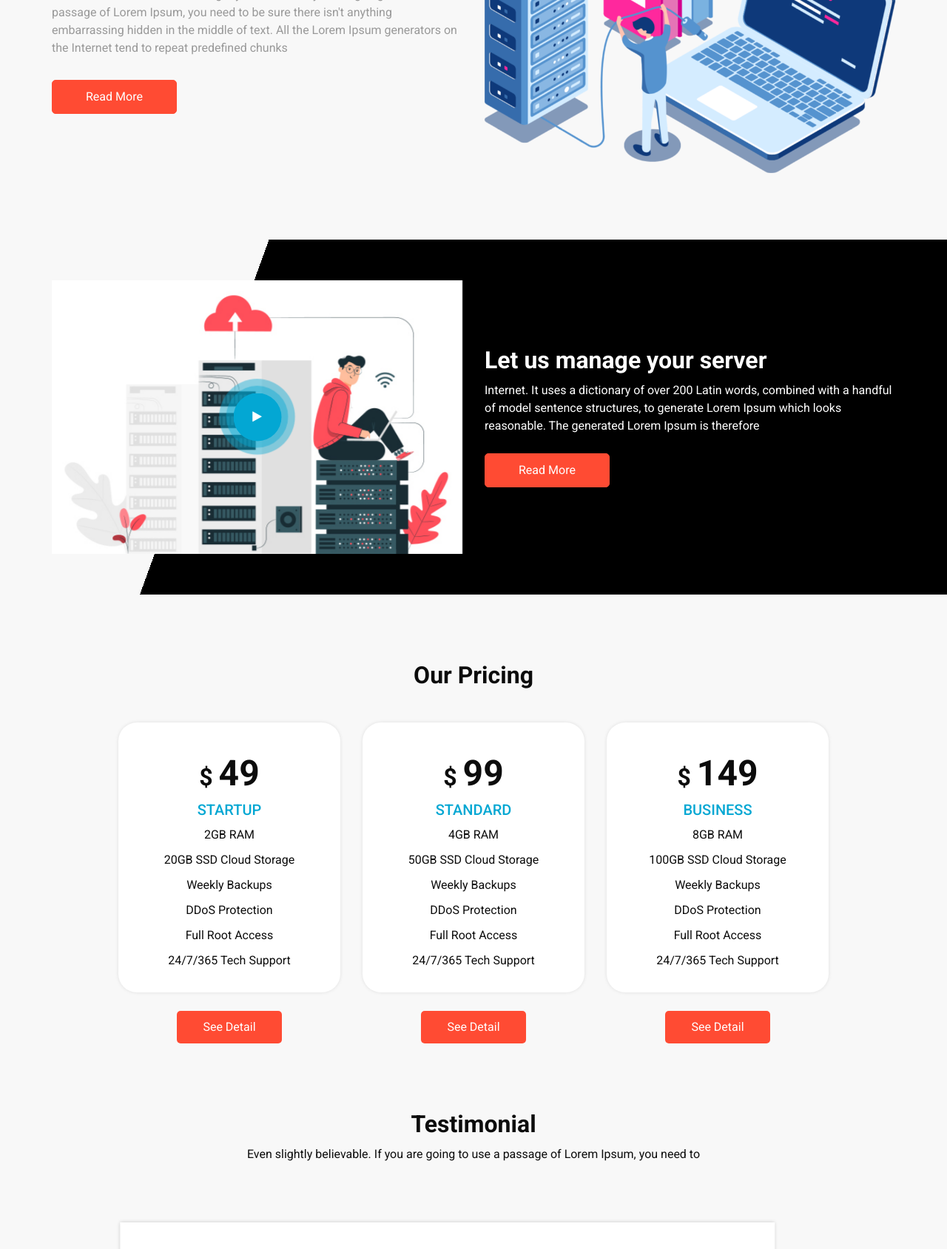
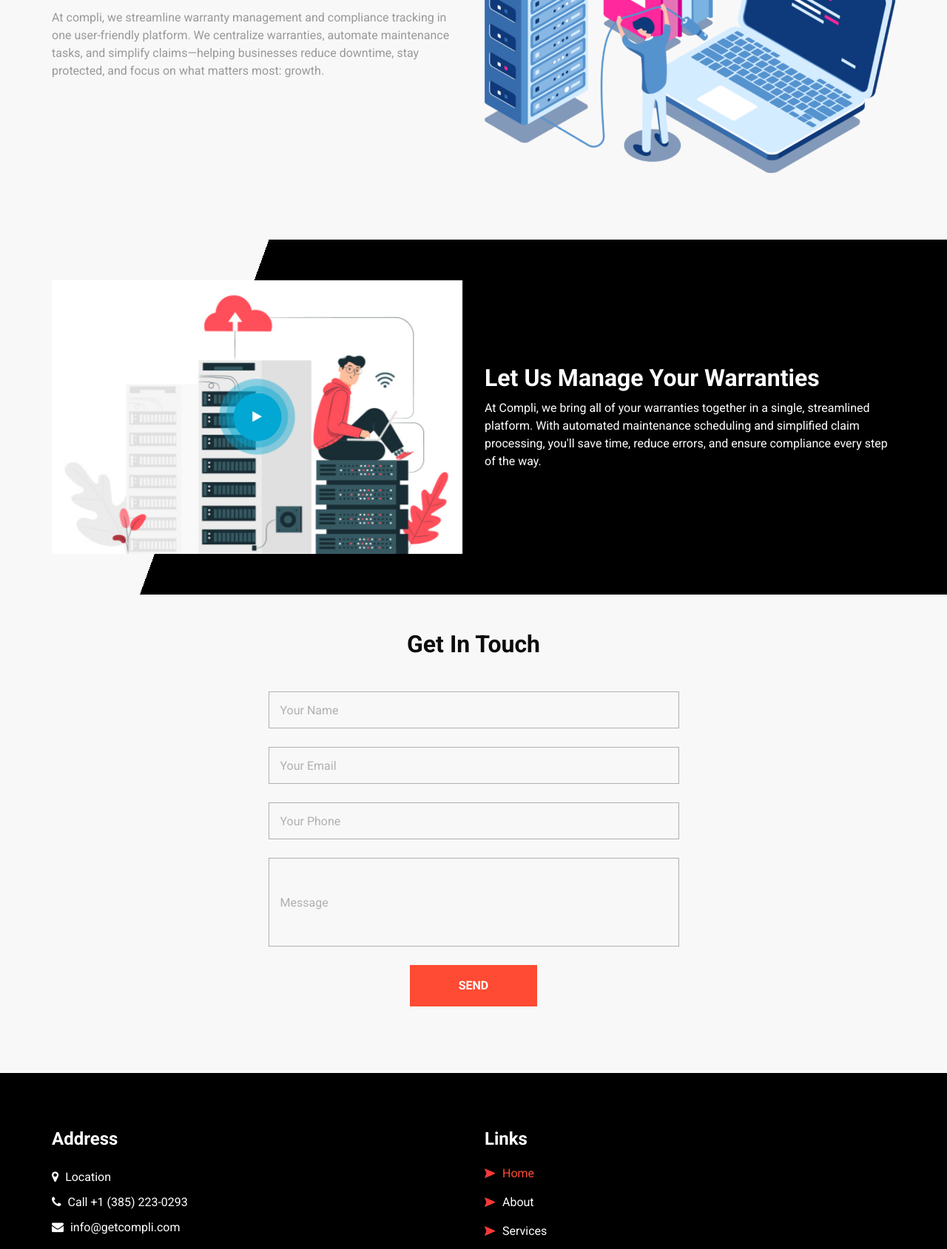
Before and after one commit to Clownputer-SB04/marketing-site, a plain HTML site: page index.html in a window 1280 px wide. Shown: the part 1477-3166 px from the top of the page at 74% size. Drawn offline with Linux system fonts and the light colour scheme; a script that the page names is missing.

Commit message:
simplified with our info

```diff
--- a/index.html
+++ b/index.html
@@ -224,7 +224,7 @@
 
     <!-- service section -->
 
-    <section class="service_section layout_padding">
+    <section id="service_section" class="service_section layout_padding">
       <div class="container">
         <div class="heading_container heading_center">
           <h2>Our Services</h2>
@@ -345,7 +345,7 @@
 
     <!-- about section -->
 
-    <section class="about_section layout_padding-bottom">
+    <section id="about_section" class="about_section layout_padding-bottom">
       <div class="container">
         <div class="row">
           <div class="col-md-6">
@@ -354,13 +354,12 @@
                 <h2>About Us</h2>
               </div>
               <p>
-                Words which don't look even slightly believable. If you are
-                going to use a passage of Lorem Ipsum, you need to be sure there
-                isn't anything embarrassing hidden in the middle of text. All
-                the Lorem Ipsum generators on the Internet tend to repeat
-                predefined chunks
+                At compli, we streamline warranty management and compliance tracking in one
+                user-friendly platform. We centralize warranties, automate maintenance tasks,
+                and simplify claims—helping businesses reduce downtime, stay protected, and
+                focus on what matters most: growth.
               </p>
-              <a href=""> Read More </a>
+              <!-- <a href=""> Read More </a> -->
             </div>
           </div>
           <div class="col-md-6">
@@ -392,15 +391,12 @@
           <div class="col-md-6">
             <div class="detail-box">
               <div class="heading_container">
-                <h2>Let us manage your server</h2>
+                <h2>Let Us Manage Your Warranties</h2>
                 <p>
-                  Internet. It uses a dictionary of over 200 Latin words,
-                  combined with a handful of model sentence structures, to
-                  generate Lorem Ipsum which looks reasonable. The generated
-                  Lorem Ipsum is therefore
+                  At Compli, we bring all of your warranties together in a single, streamlined platform. With automated maintenance scheduling and simplified claim processing, you'll save time, reduce errors, and ensure compliance every step of the way.
                 </p>
               </div>
-              <a href=""> Read More </a>
+              <!-- <a href=""> Read More </a> -->
             </div>
           </div>
         </div>
@@ -411,7 +407,7 @@
 
     <!-- price section -->
 
-    <section class="price_section layout_padding">
+    <!-- <section class="price_section layout_padding">
       <div class="container">
         <div class="heading_container heading_center">
           <h2>Our Pricing</h2>
@@ -470,12 +466,12 @@
           </div>
         </div>
       </div>
-    </section>
+    </section> -->
 
     <!-- price section -->
 
     <!-- client section -->
-    <section class="client_section">
+    <!-- <section class="client_section">
       <div class="container">
         <div class="heading_container heading_center">
           <h2>Testimonial</h2>
@@ -604,11 +600,12 @@
           </div>
         </div>
       </div>
-    </section>
+    </section> -->
     <!-- end client section -->
 
     <!-- contact section -->
-    <section class="contact_section layout_padding-bottom">
+     <br><br>
+    <section id="contact_section" class="contact_section layout_padding-bottom">
       <div class="container">
         <div class="heading_container heading_center">
           <h2>Get In Touch</h2>
@@ -649,7 +646,7 @@
     <section class="info_section layout_padding2">
       <div class="container">
         <div class="row">
-          <div class="col-md-3">
+          <div class="col-md-6">
             <div class="info_contact">
               <h4>Address</h4>
               <div class="contact_link_box">
@@ -657,13 +654,13 @@
                   <i class="fa fa-map-marker" aria-hidden="true"></i>
                   <span> Location </span>
                 </a>
-                <a href="">
+                <a href="tel:+13852230293">
                   <i class="fa fa-phone" aria-hidden="true"></i>
-                  <span> Call +01 1234567890 </span>
+                  <span> Call +1 (385) 223-0293 </span>
                 </a>
-                <a href="">
+                <a href="mailto:info@getcompli.com">
                   <i class="fa fa-envelope" aria-hidden="true"></i>
-                  <span> demo@gmail.com </span>
+                  <span> info@getcompli.com </span>
                 </a>
               </div>
             </div>
@@ -682,7 +679,7 @@
               </a>
             </div>
           </div>
-          <div class="col-md-3">
+          <div class="col-md-6">
             <div class="info_link_box">
               <h4>Links</h4>
               <div class="info_links">
@@ -690,26 +687,26 @@
                   <img src="images/nav-bullet.png" alt="" />
                   Home
                 </a>
-                <a class="" href="about.html">
+                <a class="" href="#about_section">
                   <img src="images/nav-bullet.png" alt="" />
                   About
                 </a>
-                <a class="" href="service.html">
+                <a class="" href="#service_section">
                   <img src="images/nav-bullet.png" alt="" />
                   Services
                 </a>
-                <a class="" href="price.html">
+                <!-- <a class="" href="price.html">
                   <img src="images/nav-bullet.png" alt="" />
                   Pricing
-                </a>
-                <a class="" href="contact.html">
+                </a> -->
+                <a class="" href="#contact_section">
                   <img src="images/nav-bullet.png" alt="" />
                   Contact Us
                 </a>
               </div>
             </div>
           </div>
-          <div class="col-md-3">
+          <!-- <div class="col-md-3">
             <div class="info_detail">
               <h4>Info</h4>
               <p>
@@ -718,14 +715,14 @@
                 handful
               </p>
             </div>
-          </div>
-          <div class="col-md-3 mb-0">
+          </div> -->
+          <!-- <div class="col-md-3 mb-0">
             <h4>Subscribe</h4>
             <form action="#">
               <input type="text" placeholder="Enter email" />
               <button type="submit">Subscribe</button>
             </form>
-          </div>
+          </div> -->
         </div>
       </div>
     </section>
```
